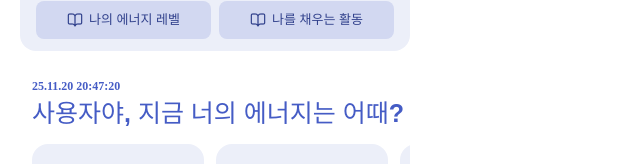
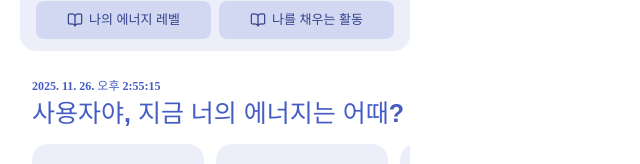
Before and after one commit to songye38/Enerlog, a React (Vite) app in the folder frontend/: page / in a window 1280 px wide. Shown: the part 379-543 px from the top of the page, without its empty margins (0-640 px from the left). Built offline with nearby package versions, Linux system fonts and the light colour scheme; no server answers; a web font is replaced by a local one.

Commit message:
UPDATE 메인 화면에서 현재 시간으로 변경

```diff
--- a/frontend/src/pages/HomePage.tsx
+++ b/frontend/src/pages/HomePage.tsx
@@ -24,7 +24,7 @@ const HomePage = () => {
             />
 
             <TodayEnergySection
-                dateTime="25.11.20 20:47:20"
+                dateTime={new Date().toLocaleString("ko-KR")} // "25.11.26 13:55:22" 같은 포맷
                 message={`${user || "사용자"}야, 지금 너의 에너지는 어때?`}
             />
 
```
